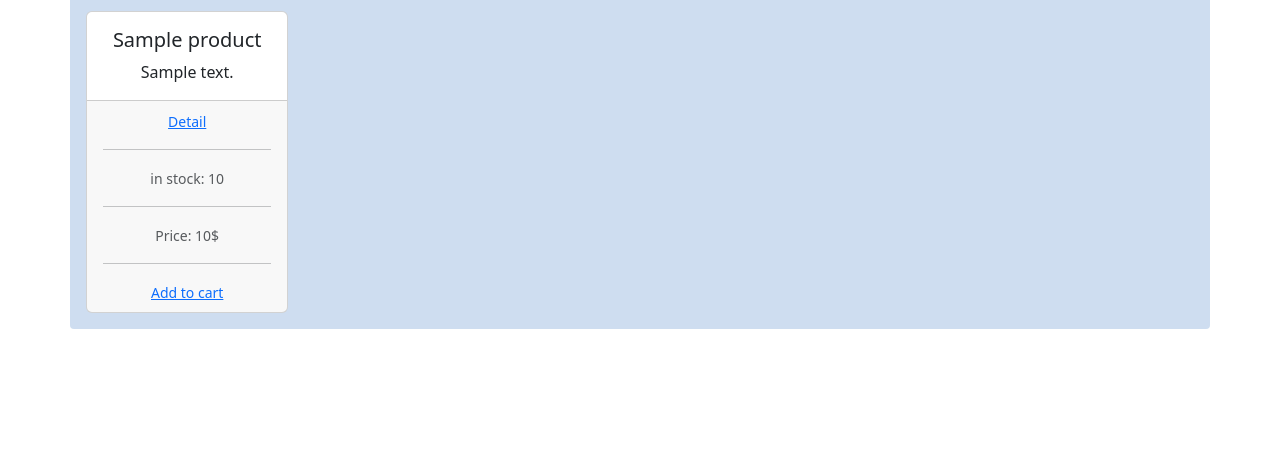
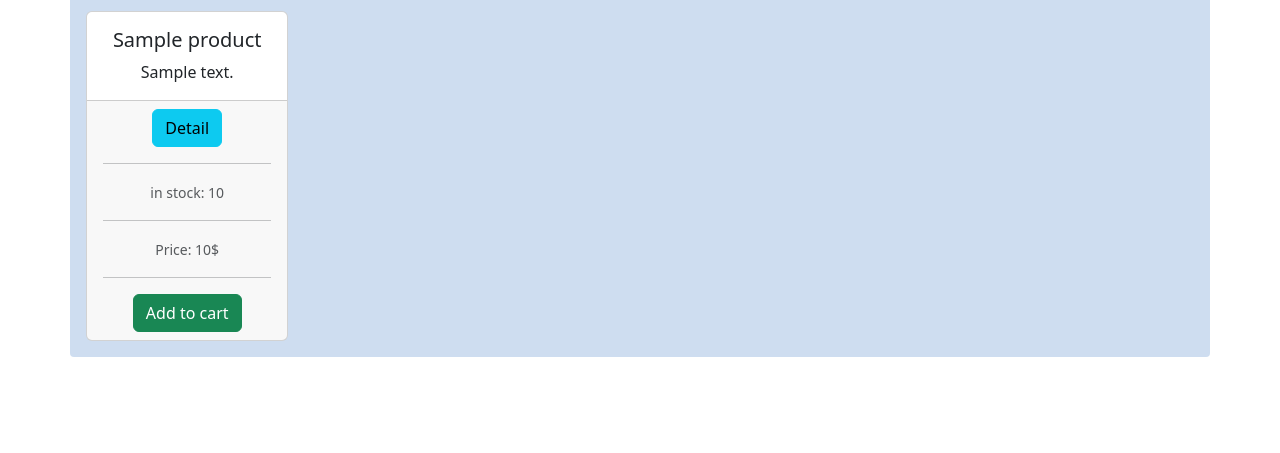
Before and after one commit to kezb90/toy_shop, a Django app: template product/templates/product_list.html in a window 1280 px wide. Shown: the part 347-800 px from the top of the page. Run offline with Django 4.2, Linux system fonts and the light colour scheme; the template is opened without the code that fills it: most values are stand-ins (such as "Sample title", 1, 10 or a date in 2020).

Commit message:
add button ui to the templates

```diff
--- a/product/templates/product_list.html
+++ b/product/templates/product_list.html
@@ -18,13 +18,13 @@ Product
                     <p class="card-text">{{product.description|safe}}</p>
                 </div>
                 <div class="card-footer">
-                    <small class="text-body-secondary"><a href="{% url 'product:detail' product.id %}">Detail</a></small>
+                    <small class="text-body-secondary"><a href="{% url 'product:detail' product.id %}" class="btn btn-info">Detail</a></small>
                     <hr>
                     <small class="text-body-secondary">in stock: {{product.stock}}</small>
                     <hr>
                     <small class="text-body-secondary">Price: {{product.price}}$</small>
                     <hr>
-                    <small class="text-body"><a href="{% url 'shopping_basket:add_to_cart' product.id%}">Add to
+                    <small class="text-body"><a href="{% url 'shopping_basket:add_to_cart' product.id%}" class="btn btn-success">Add to
                             cart</a></small>
                 </div>
             </div>
--- a/shopping_basket/templates/view_cart.html
+++ b/shopping_basket/templates/view_cart.html
@@ -32,6 +32,8 @@
             </tr>
         </tbody>
     </table>
+    <a href="{% url 'shopping_basket:clear-cart' %}" class="btn btn-primary">Clear Buying Basket</a>
+    <a href="{% url 'shopping_basket:clear-cart' %}" class="btn btn-primary">Submit Orders</a>
 </div>
-<a href="{% url 'shopping_basket:clear-cart' %}">Clear Buying Basket</a>
+
 {% endblock content %}
```
